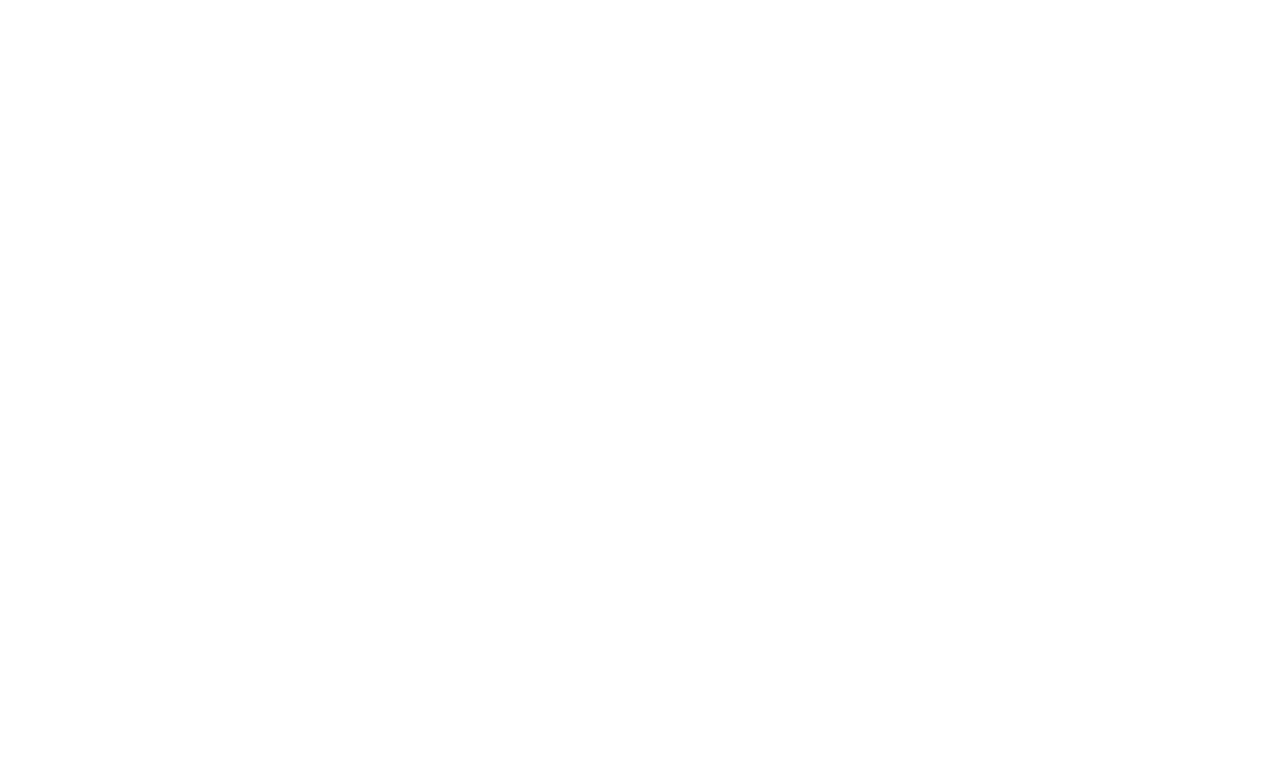
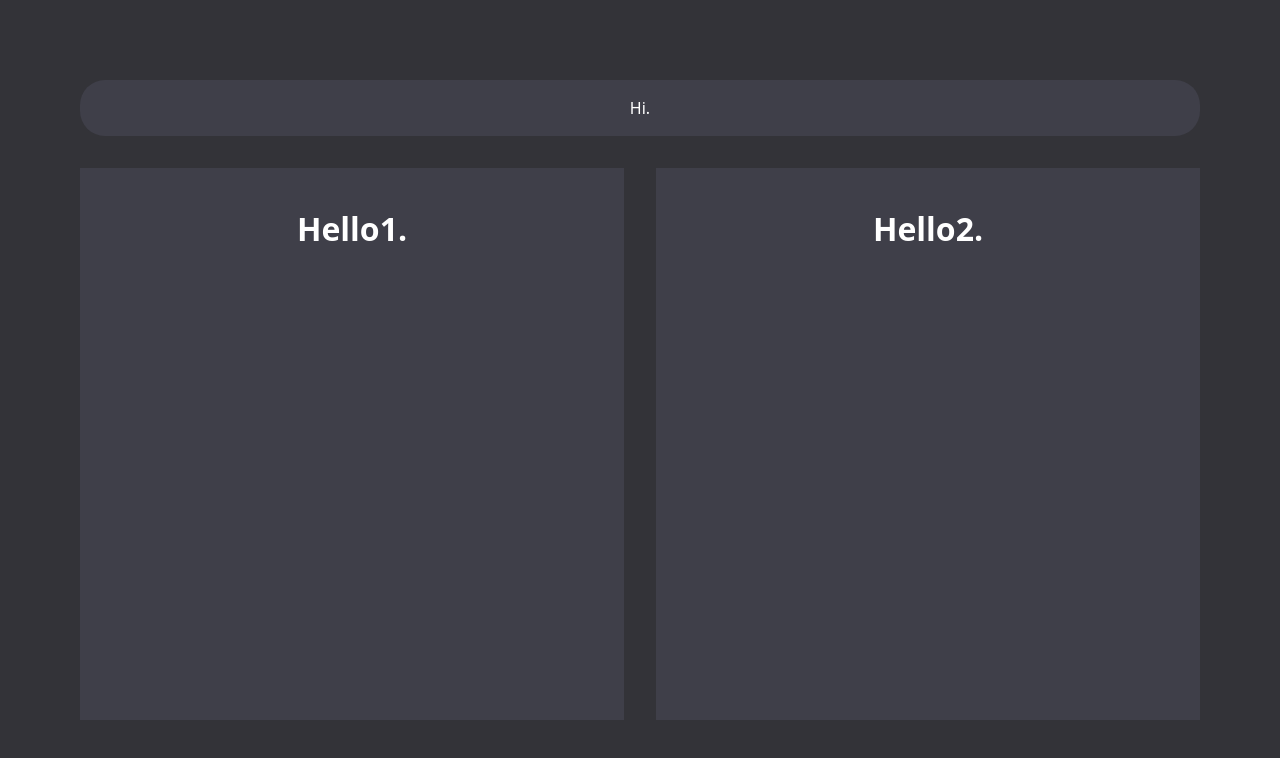
Before and after one commit to Athenr/ui25-coursework, a Svelte app in the folder Project1/ui-project-1/: page / in a window 1280 px wide. Shown: the top 758 px of the page. Built offline with nearby package versions, Linux system fonts and the light colour scheme.

Commit message:
Initial layout

```diff
--- a/Project1/ui-project-1/src/App.svelte
+++ b/Project1/ui-project-1/src/App.svelte
@@ -1,15 +1,42 @@
 <script>
-
+    import TopBar from './TopBar.svelte';
+    import InfoPanel from './InfoPanel.svelte';
+    import EntryPanel from './EntryPanel.svelte';
 </script>
 
 <!-- ------------------------------------------------------------------------------------------- -->
 
 <main>
 
+    <TopBar />
+
+    <div class="BottomPanel">
+        <InfoPanel />
+        <EntryPanel />
+    </div>
+
 </main>
 
 <!-- ------------------------------------------------------------------------------------------- -->
 
 <style>
+    * {
+        box-sizing: border-box;
+    }
+
+    main {
+        height: 100vh;
+        display: flex;
+        flex-direction: column;
+        gap: 2rem;
+        margin: 0;
+        padding: 5rem;
+    }
+
+    .BottomPanel {
+        display: flex;
+        gap: 2rem;
+        flex: 1;
+    }
 
 </style>
--- /dev/null
+++ b/Project1/ui-project-1/src/EntryPanel.svelte
@@ -0,0 +1,16 @@
+<script>
+</script>
+
+<div class="EntryPanel">
+    <h1>Hello2.</h1>
+</div>
+
+<style>
+    .EntryPanel {
+        flex: 1;
+        background-color: #3F3F49;
+        color: white;
+        text-align: center;
+        padding: 1rem;
+    }
+</style>
--- /dev/null
+++ b/Project1/ui-project-1/src/InfoPanel.svelte
@@ -0,0 +1,16 @@
+<script>
+</script>
+
+<div class="InfoPanel">
+    <h1>Hello1.</h1>
+</div>
+
+<style>
+    .InfoPanel {
+        flex: 1;
+        background-color: #3F3F49;
+        color: white;
+        text-align: center;
+        padding: 1rem;
+    }
+</style>
--- /dev/null
+++ b/Project1/ui-project-1/src/TopBar.svelte
@@ -0,0 +1,17 @@
+<script>
+</script>
+
+<div class="TopBar">
+    <p>Hi.</p>
+</div>
+
+<style>
+    .TopBar {
+        flex: 0 0 3%;
+        background-color: #3F3F49;
+        color: white;
+        text-align: center;
+        padding: 0;
+        border-radius: 25px;
+    }
+</style>
--- a/Project1/ui-project-1/src/app.css
+++ b/Project1/ui-project-1/src/app.css
@@ -5,7 +5,7 @@
 
   color-scheme: light dark;
   color: rgba(255, 255, 255, 0.87);
-  background-color: #242424;
+  background-color: #333338;
 
   font-synthesis: none;
   text-rendering: optimizeLegibility;
@@ -13,67 +13,16 @@
   -moz-osx-font-smoothing: grayscale;
 }
 
-a {
-  font-weight: 500;
-  color: #646cff;
-  text-decoration: inherit;
-}
-a:hover {
-  color: #535bf2;
-}
 
 body {
   margin: 0;
-  display: flex;
-  place-items: center;
-  min-width: 320px;
-  min-height: 100vh;
+  padding: 0;
+  height: 100%;
 }
 
-h1 {
-  font-size: 3.2em;
-  line-height: 1.1;
-}
-
-.card {
-  padding: 2em;
-}
 
 #app {
-  max-width: 1280px;
-  margin: 0 auto;
-  padding: 2rem;
+  margin: 0;
+  padding: 0;
   text-align: center;
 }
-
-button {
-  border-radius: 8px;
-  border: 1px solid transparent;
-  padding: 0.6em 1.2em;
-  font-size: 1em;
-  font-weight: 500;
-  font-family: inherit;
-  background-color: #1a1a1a;
-  cursor: pointer;
-  transition: border-color 0.25s;
-}
-button:hover {
-  border-color: #646cff;
-}
-button:focus,
-button:focus-visible {
-  outline: 4px auto -webkit-focus-ring-color;
-}
-
-@media (prefers-color-scheme: light) {
-  :root {
-    color: #213547;
-    background-color: #ffffff;
-  }
-  a:hover {
-    color: #747bff;
-  }
-  button {
-    background-color: #f9f9f9;
-  }
-}
```
Also changed, not shown: Project1/ui-project-1/src/EntriesBox.svelte (added), Project1/ui-project-1/src/PlayerInfoBox.svelte (added), Project1/ui-project-1/src/RankBox.svelte (added), Project1/ui-project-1/src/StatisticsBox.svelte (added), Project1/ui-project-1/src/TotalOverviewBox.svelte (added).
